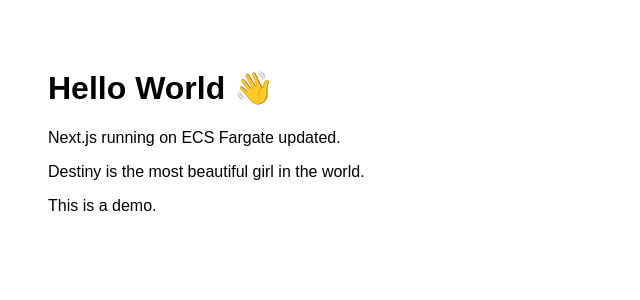
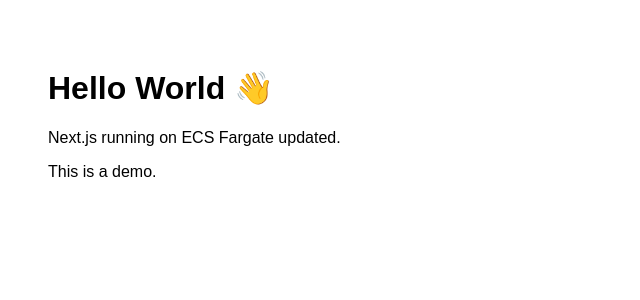
Before and after one commit to bullekam/bullekam-feedmill-code, a Next.js app: page / in a window 1280 px wide. Shown: the top 300 px of the page, without its empty margins (0-640 px from the left). Built offline with nearby package versions, Linux system fonts and the light colour scheme.

Commit message:
demo
Signed-off-by: Amberetu <ajamb923@gmail.com>

```diff
--- a/pages/index.js
+++ b/pages/index.js
@@ -3,7 +3,6 @@
     <main style={{ fontFamily: "Arial, sans-serif", padding: 40 }}>
       <h1>Hello World 👋</h1>
       <p>Next.js running on ECS Fargate updated.</p>
-      <p>Destiny is the most beautiful girl in the world.</p>
       <p>This is a demo.</p>
     </main>
   );
```
